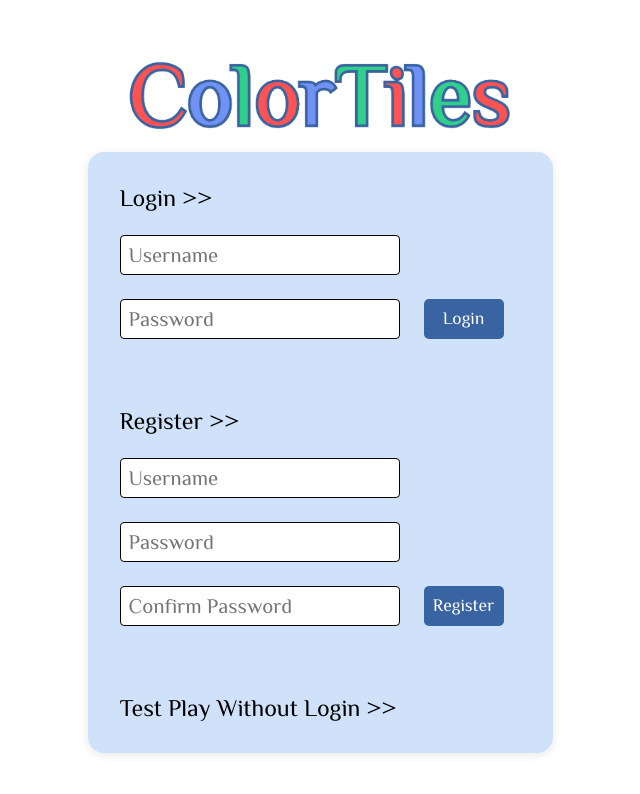
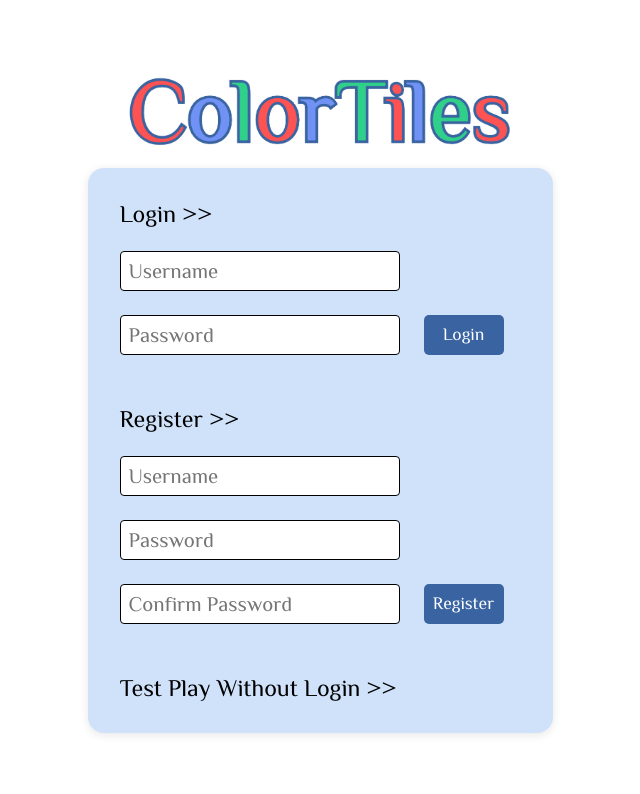
Before and after one commit to daikImai/ColorTiles, a website: page public/login.html in a window 1280 px wide. Shown: the whole page, without its empty margins (320-960 px from the left). Drawn offline with Linux system fonts and the light colour scheme; some packages are replaced by stand-ins of ours; no server answers.

Commit message:
minor changes in login page

```diff
--- a/public/login.html
+++ b/public/login.html
@@ -28,7 +28,7 @@
                     </div>
                 </form>
                 <div class="wrapper">
-                    <canvas id="canvas1" width="400" height="20"></canvas>
+                    <canvas id="canvas1" width="400" height="2"></canvas>
                 </div>
                 <p>Register >></p>
                 <form id="registerForm">
@@ -40,7 +40,7 @@
                     </div>
                 </form>
                 <div class="wrapper">
-                    <canvas id="canvas2" width="400" height="20"></canvas>
+                    <canvas id="canvas2" width="400" height="2"></canvas>
                 </div>
                 <p id="test-play">Test Play Without Login >></p>
             </section>
--- a/public/login.js
+++ b/public/login.js
@@ -107,7 +107,7 @@
 function drawLine(drawLine) {
     drawLine.strokeStyle = "#13325d";
     drawLine.beginPath();
-    drawLine.moveTo(0, 10);
-    drawLine.lineTo(390, 10);
+    drawLine.moveTo(0, 1);
+    drawLine.lineTo(390, 1);
     drawLine.stroke();
 }
--- a/public/style.css
+++ b/public/style.css
@@ -34,7 +34,7 @@
 
 .title-image {
     height: 60px;
-    margin: 2rem 0 1rem;
+    margin: 1rem 0 1rem;
 }
 
 #titleModal {
@@ -442,12 +442,13 @@
 @media (min-width: 600px){
     .title-image {
         height: 80px;
-        margin: 3.5rem 0 1rem;
+        margin: 4.5rem 0 1rem;
     }
 
     #titleModal {
         width: 465px;
         padding: 0.5rem 2rem;
+        margin-bottom: 2rem;
     }
 
     #titleModal p {
```
